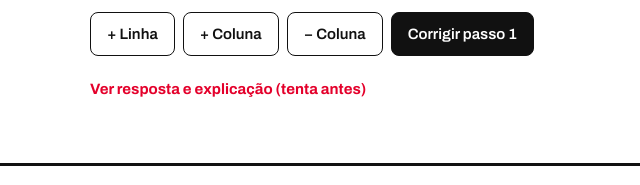
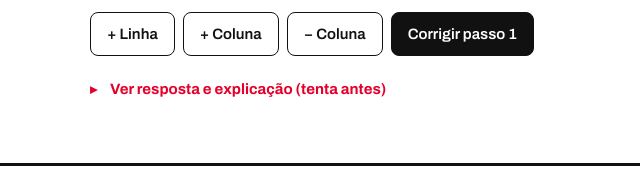
Before and after one commit to ArielShal0m/exercicio-afn-afd, a plain HTML site: page index.html in a window 1280 px wide. Shown: the part 1035-1220 px from the top of the page, 0-640 px from the left. Drawn offline with Linux system fonts and the light colour scheme.

Commit message:
Seta de abrir/fechar nas respostas
Co-Authored-By: Claude Opus 5.5 <noreply@anthropic.com>
Claude-Session: https://claude.ai/code/session_01Ht9NPruBVtujSy1QbjsSwR

```diff
--- a/index.html
+++ b/index.html
@@ -117,7 +117,9 @@ textarea#out{width:100%;min-height:160px;font:14px ui-monospace,monospace;margin
 .sm{display:none}
 .help{margin:14px 0 0;font-size:16px}
 details.ans summary{cursor:pointer;color:var(--red);font-weight:700;font-size:15px;min-height:44px;display:flex;align-items:center;gap:6px}
-details.ans summary::-webkit-details-marker{color:var(--red)}
+details.ans summary{list-style:none}details.ans summary::-webkit-details-marker{display:none}
+details.ans summary::before{content:'▸';font-size:14px;width:14px}
+details.ans[open]>summary::before{content:'▾'}
 .ansbody{background:var(--soft);border:1px solid var(--line);border-radius:8px;padding:12px 16px;margin:4px 0 8px;font-size:15px;line-height:1.55}
 .ansbody p{margin:6px 0}.ansbody ul,.ansbody ol{margin:6px 0;padding-left:20px}.ansbody li{margin-bottom:6px}
 .ansbody table{min-width:0;margin:8px 0}.ansbody .scroll{margin:6px 0}
```
